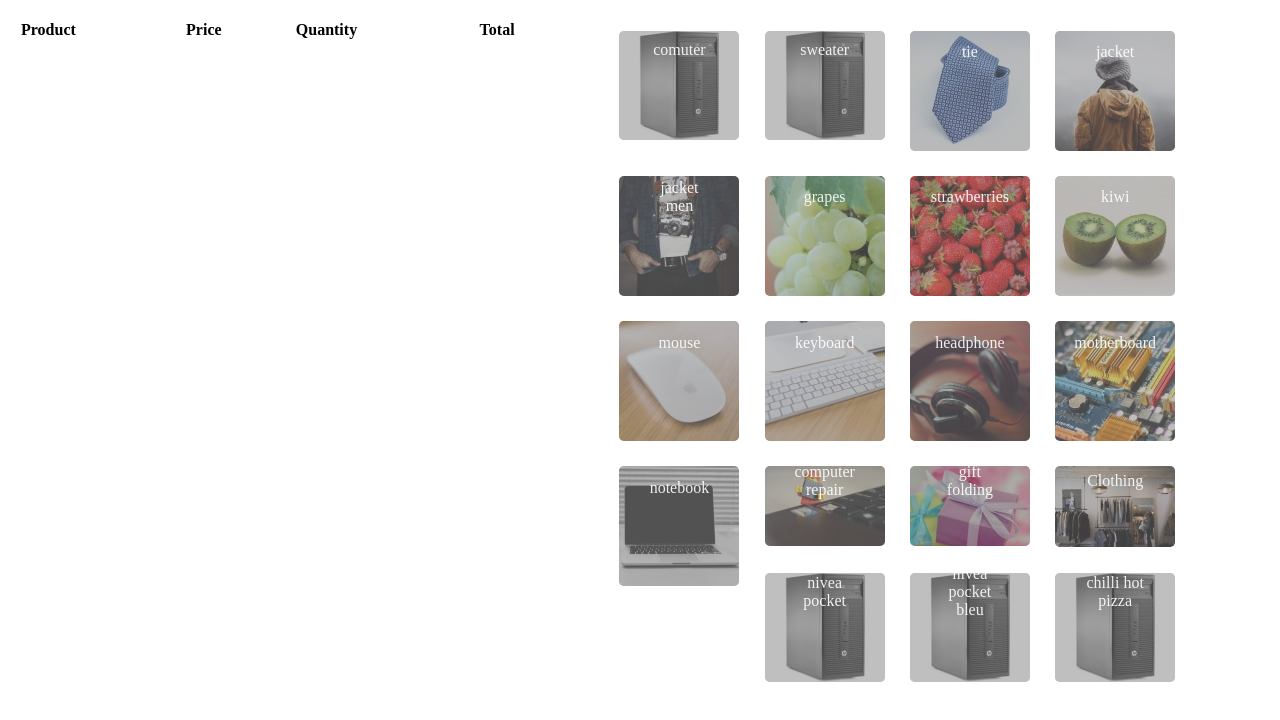
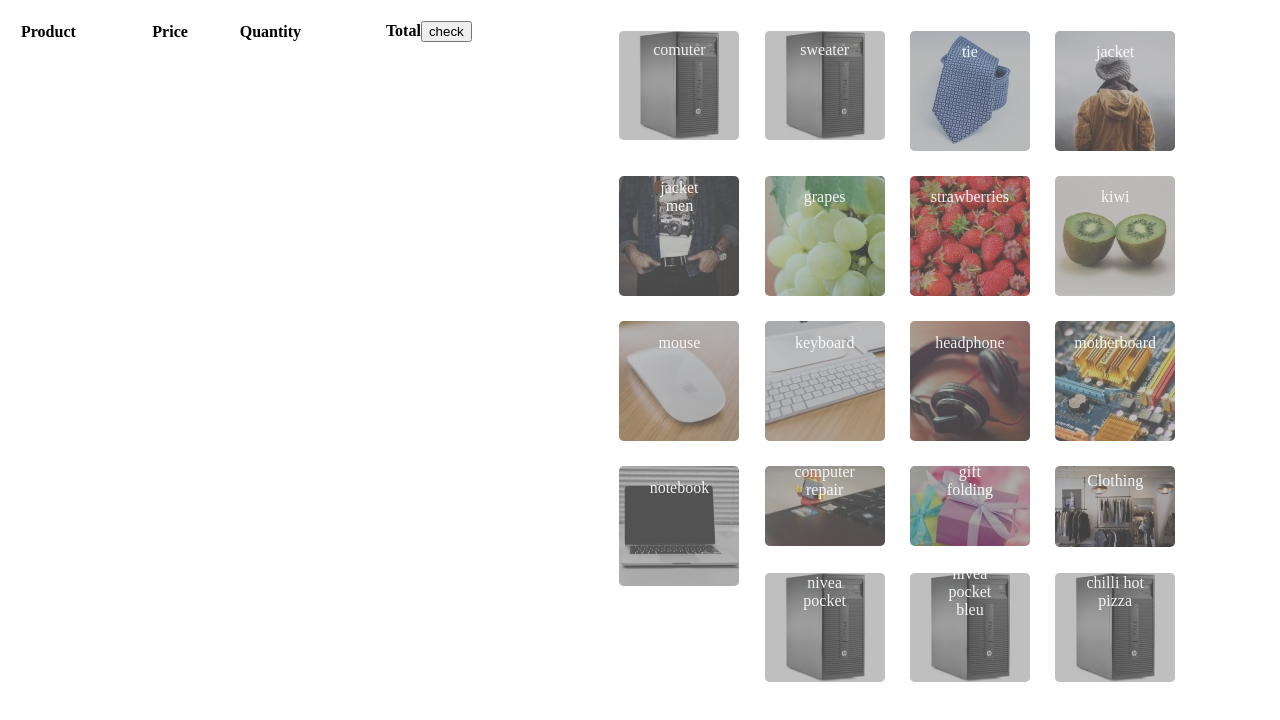
Before and after one commit to ashokD97/demo-cart, an Angular app in the folder demo-cart/: page / in a window 1280 px wide. Shown: the top 720 px of the page. Built offline with nearby package versions, Linux system fonts and the light colour scheme.

Commit message:
addToCart resolved

```diff
--- a/demo-cart/src/app/pos/cart/cart.component.html
+++ b/demo-cart/src/app/pos/cart/cart.component.html
@@ -3,7 +3,7 @@
       <th>Product</th>
       <th>Price</th>
       <th>Quantity</th>
-      <th>Total</th>
+      <th>Total<button (click)="addToCart({'name':'someting','price':10})">check</button></th>
     </tr>
     <tr *ngFor="let item of cartItems">
       <td>Jill</td>
--- a/demo-cart/src/app/pos/cart/cart.component.ts
+++ b/demo-cart/src/app/pos/cart/cart.component.ts
@@ -11,8 +11,8 @@ export class CartComponent implements OnInit {
   constructor(private productListService :ProductListService) { }
   cartItems:any;
   ngOnInit() {
-    this.productListService.getCart().subscribe(res=>{
-      //  console.log(res);
+    this.productListService.currentCart.subscribe(res=>{
+      console.log(res);
     });
   }
 
--- a/demo-cart/src/app/pos/item-box/item-box.component.html
+++ b/demo-cart/src/app/pos/item-box/item-box.component.html
@@ -1,4 +1,4 @@
-<div class="container">
+<div class="container" (click)="addToCart(product)">
   <img src="assets/images/{{product.image}}" alt="Avatar" class="image">
   <div class="overlayName">
     <div class="text">{{product.name}}</div>
--- a/demo-cart/src/app/pos/item-box/item-box.component.ts
+++ b/demo-cart/src/app/pos/item-box/item-box.component.ts
@@ -1,4 +1,5 @@
 import { Component, OnInit, Input } from '@angular/core';
+import { ProductListService } from '../product-list-service/product-list.service';
 
 @Component({
   selector: 'item-box',
@@ -7,10 +8,15 @@ import { Component, OnInit, Input } from '@angular/core';
 })
 export class ItemBoxComponent implements OnInit {
 
-  constructor() { }
+  constructor(private productsListService : ProductListService) { }
 
   ngOnInit() {
   }
   @Input('product') product;
 
+  addToCart(product){
+    let clickedItem = {name:product['name'],price:product['price']};
+    this.productsListService.addToCart(clickedItem);
+  }
+
 }
--- a/demo-cart/src/app/pos/product-list-service/product-list.service.ts
+++ b/demo-cart/src/app/pos/product-list-service/product-list.service.ts
@@ -1,6 +1,6 @@
 import { Injectable } from '@angular/core';
 import { HttpClient } from '@angular/common/http';
-import { Observable,Subject } from 'rxjs';
+import { Observable,BehaviorSubject } from 'rxjs';
 
 interface cartItem{
   name:string,
@@ -15,7 +15,7 @@ interface cartItem{
 export class ProductListService {
 
   constructor(private http :HttpClient) { }
-  private cartItems = new Subject<any>();
+  private cartItems = new BehaviorSubject([]);
   currentCart = this.cartItems.asObservable();
 
   getAllProducts(): Observable<any>{
@@ -24,23 +24,32 @@ export class ProductListService {
   }
 
   addToCart(item){
-    this.getCart().subscribe(res=>{
-      let _cart = res;
-      res.forEach(element => {
-        if(element['name'] == item['name']){
-           _cart[element]['quantity']++;
-           _cart[element]['total'] = _cart[element]['price']*_cart[element]['quantity'];
-        }else{
-          item['quantity'] = 1;
-          item['total'] = item['price'];
-          _cart.push(item);
-        }
-      });
-      this.cartItems.next(_cart);
+   this.getCart();
+    let _cart = this.cartList;
+
+    if(_cart.length){
+      let obj = _cart.findIndex(o => o.name === item['name']);
+      if(_cart[obj]){
+        _cart[obj]['quantity']++;
+        _cart[obj]['total'] = +(_cart[obj]['price'])*_cart[obj]['quantity'];
+      }else{
+        item['quantity'] = 1;
+        item['total'] = +(item['price'])*item['quantity'];
+        _cart.push(item);
+      }
+
+    }else{
+      item['quantity'] = 1;
+      item['total'] = +(item['price'])*item['quantity'];
+      _cart.push(item);
+    }
+
+    this.cartItems.next(_cart);
+  }
+   cartList:any;
+  getCart(){
+    return this.cartItems.subscribe(res=>{
+      this.cartList = res;
     });
   }
-
-  getCart(){
-    return this.currentCart;
-  }
 }
--- a/demo-cart/src/app/pos/products/products.component.ts
+++ b/demo-cart/src/app/pos/products/products.component.ts
@@ -12,7 +12,6 @@ export class ProductsComponent implements OnInit {
 
   ngOnInit() {
     this.productsListService.getAllProducts().subscribe((res=>{
-      console.log(res);
       this.allProducts = res;
     }));
 
```
